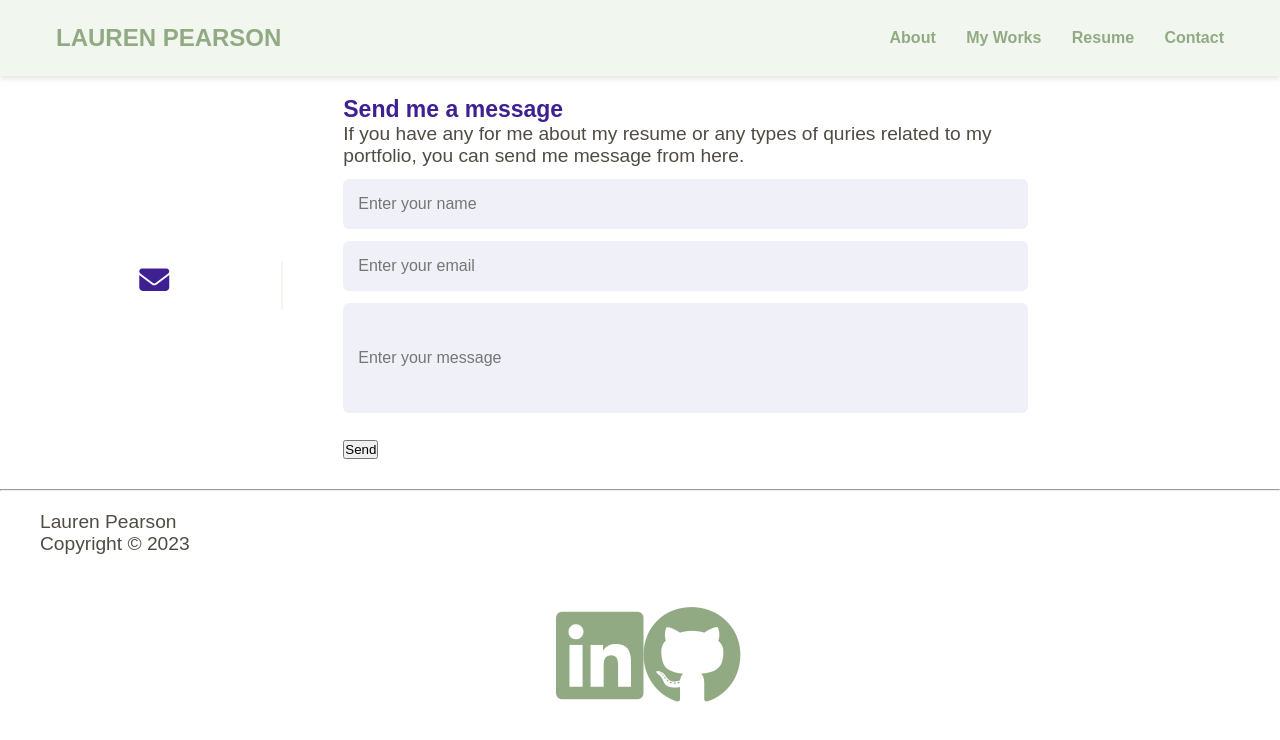
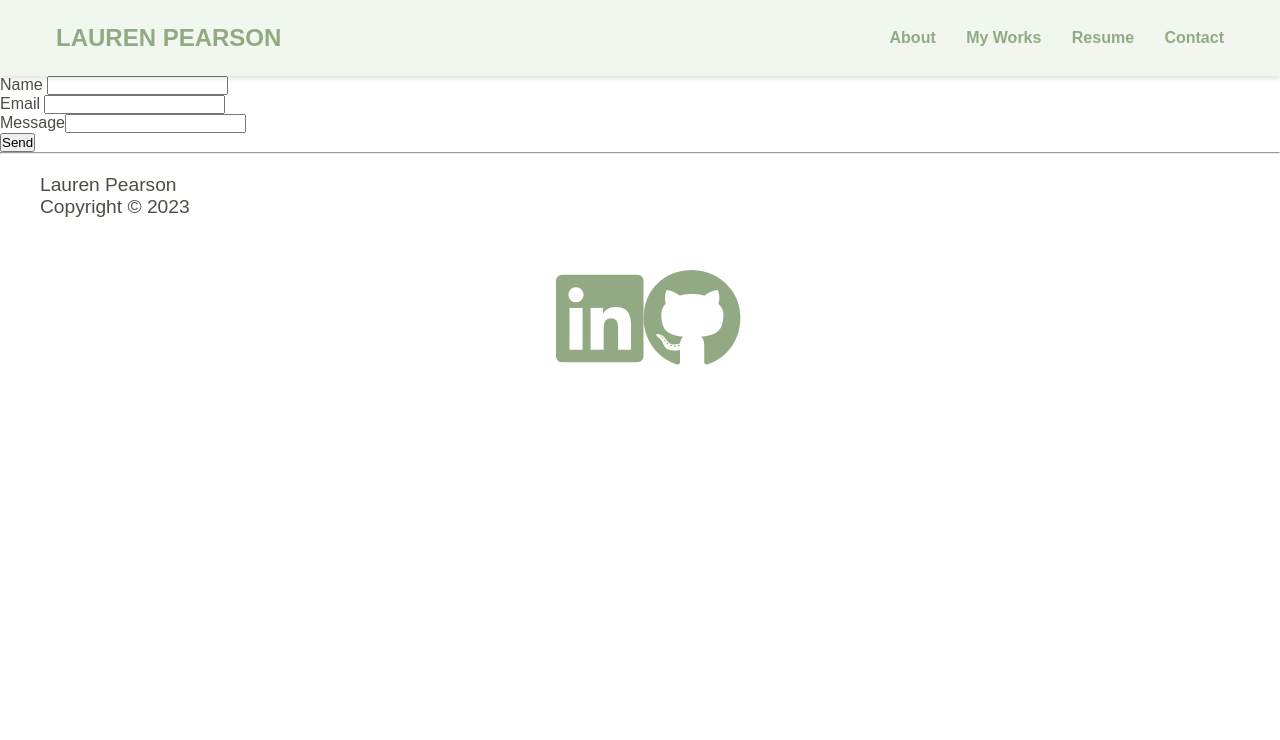
Before and after one commit to Lauren-Pearson1/Lauren_Pearson2, a plain HTML site: page indexContact.html in a window 1280 px wide. Drawn offline with Linux system fonts and the light colour scheme; a web font is replaced by a local one.

Commit message:
Contact Form Attempt 1 without css

```diff
--- a/indexContact.html
+++ b/indexContact.html
@@ -24,37 +24,19 @@
             </button>
         </nav>
         <!-- Contact section -->
-        <form
-          name="contact" method="POST" data-netlify="true" onsubmit="submit">
-
-          <div class="container">
-            <div class="content">
-              <div class="left-side">
-                <div class="email details">
-                  <i class="fas fa-envelope"></i>
-                </div>
-              </div>
-              <div class="right-side">
-                <div class="topic-text">Send me a message</div>
-                <p>If you have any for me about my resume or any types of quries related to my portfolio, you can send me message from here.</p>
-              <form action="#">
-                <div class="input-box">
-                  <input type="text" placeholder="Enter your name">
-                </div>
-                <div class="input-box">
-                  <input type="text" placeholder="Enter your email">
-                </div>
-                <div class="input-box message-box">
-                  <input type="text" placeholder="Enter your message">
-
-                </div>
-                <div class="button">
-                  <button type="submit">Send</button>
-                </div>
-              </form>
-            </div>
-            </div>
-          </div>
+        <form name="contact" netlify>
+          <p>
+            <label>Name <input type="text" name="name" /></label>
+          </p>
+          <p>
+            <label>Email <input type="email" name="email" /></label>
+          </p>
+          <p>
+            <label>Message<input type="text" name="name" /></label>
+          </p>
+          <p>
+            <button type="submit">Send</button>
+          </p>
         </form>
           <hr>
     <footer class="footer">
```
